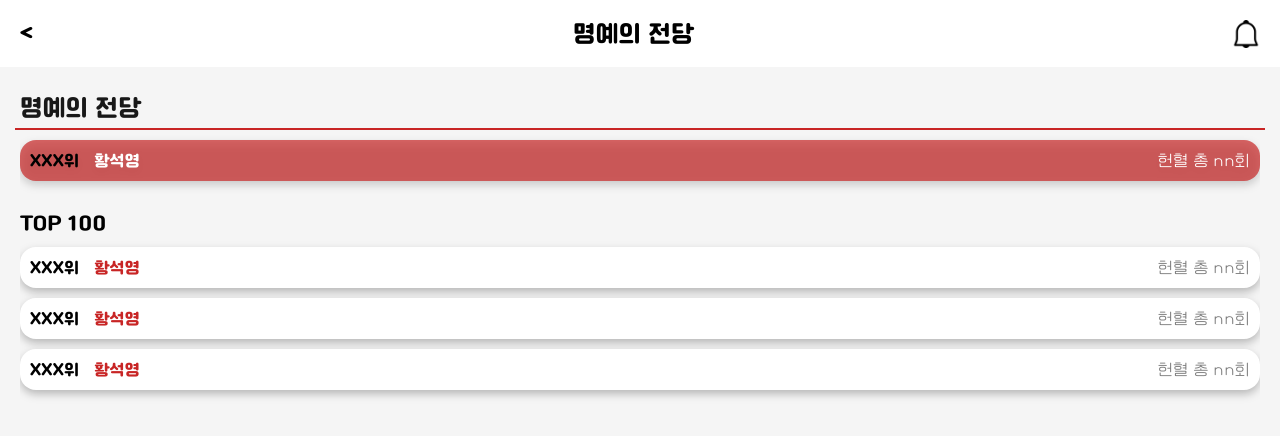
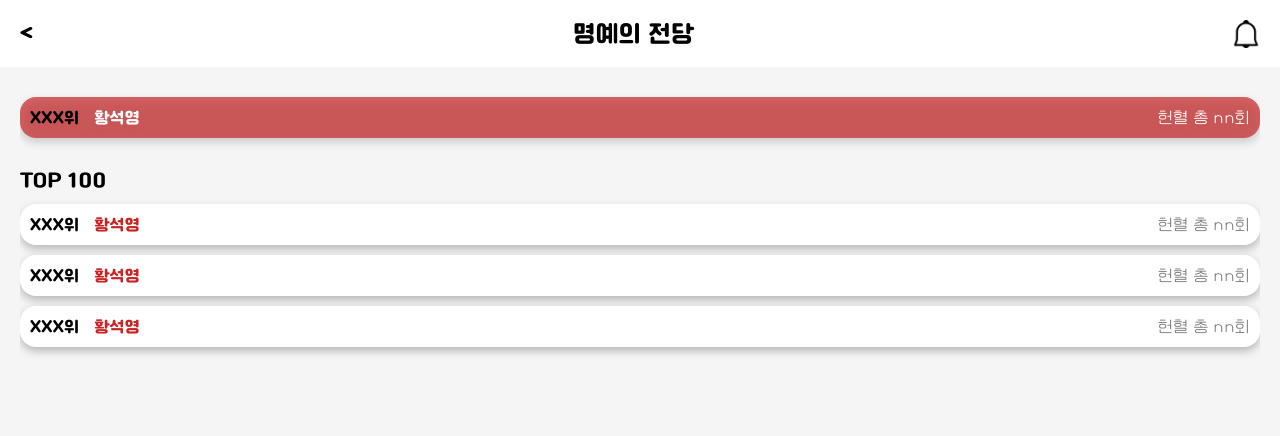
Before and after one commit to I-Send-The-P/piryohae-react-frontend, a React (Create React App) app: page /rank in a window 1280 px wide. Shown: the top 436 px of the page. Built offline with nearby package versions, Linux system fonts and the light colour scheme.

Commit message:
remove content title

```diff
--- a/src/pages/Rank/index.jsx
+++ b/src/pages/Rank/index.jsx
@@ -1,10 +1,9 @@
-import { ContentContainer, ContentTitle } from "components/Content";
+import { ContentContainer } from "components/Content";
 import { List, ListItem, SubTitle } from "./styled";
 
 function Rank() {
   return (
     <ContentContainer>
-      <ContentTitle>명예의 전당</ContentTitle>
       <List>
         <ListItem title="XXX위" name="황석영" span="헌혈 총 nn회" isMine />
         <SubTitle>TOP 100</SubTitle>
```
